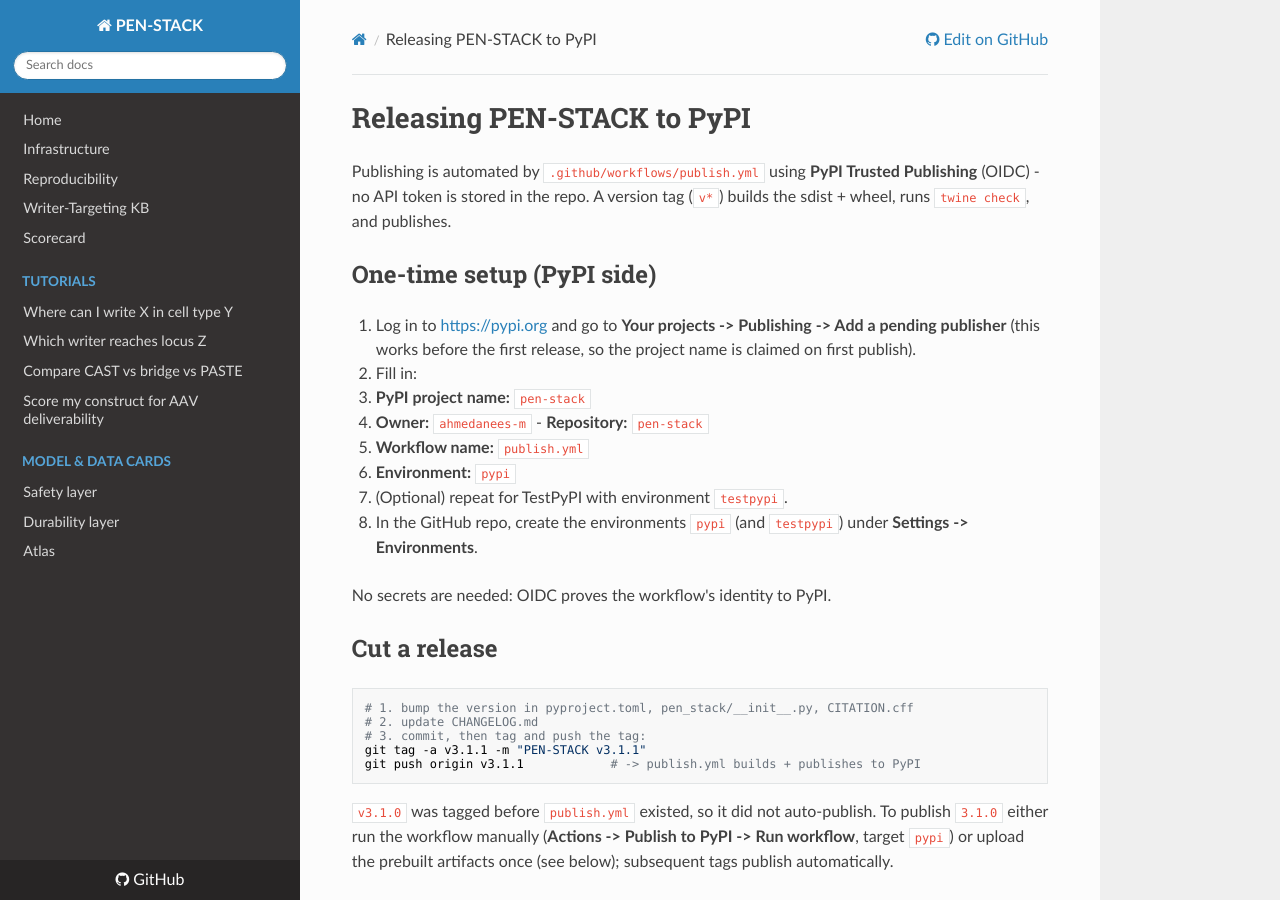
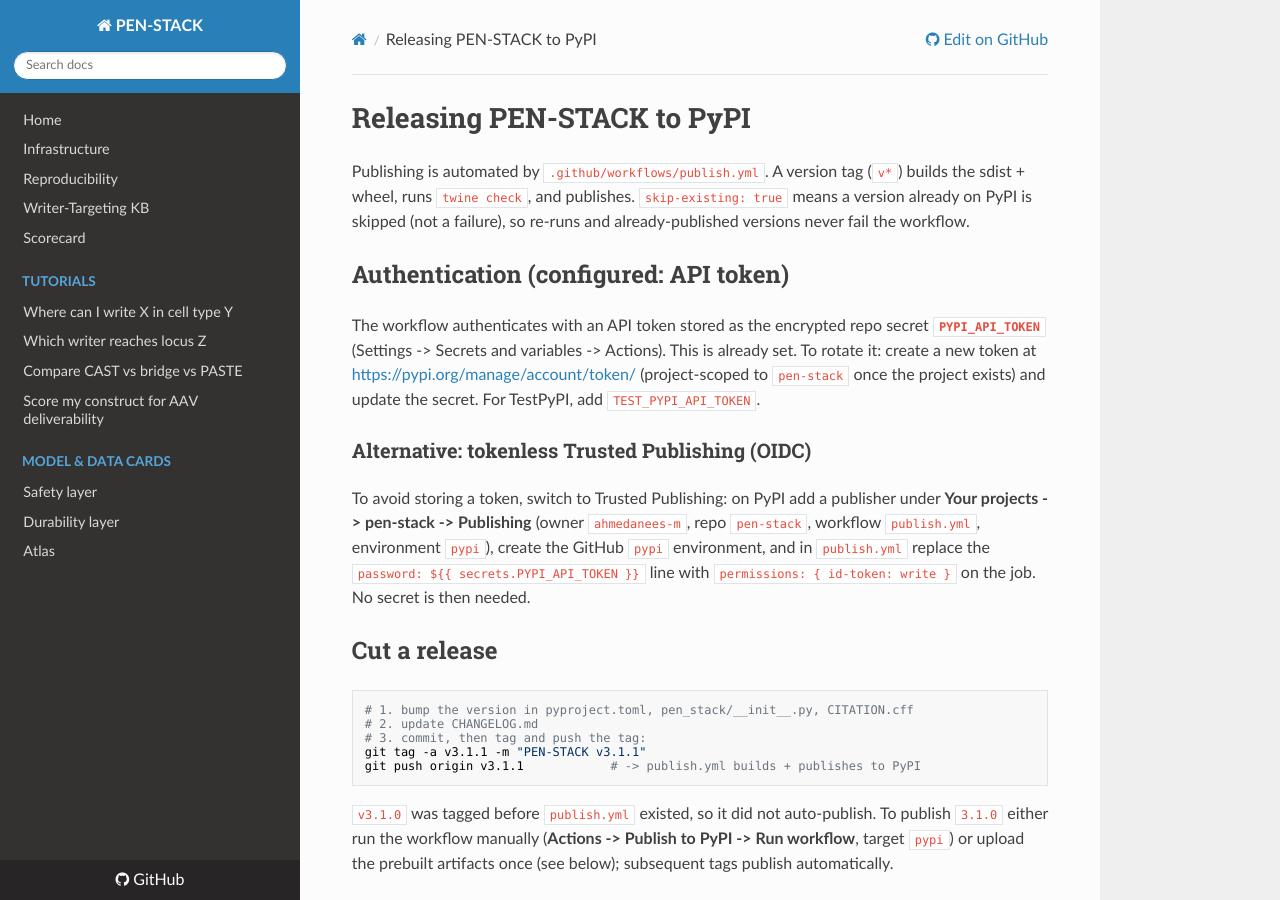
Before and after one commit to ahmedanees-m/pen-stack, an MkDocs documentation site: the page built from docs/RELEASING.md, in a window 1280 px wide and 900 px high. Built offline with MkDocs 1.6.1, drawn with Linux system fonts in a browser that asks for light colours; nearby versions of some CDN libraries.

Commit message:
fix(ci): make PyPI publish robust - token auth + skip-existing
The Publish workflow failed because it used Trusted Publishing (OIDC) with no
publisher configured on PyPI, and because pen-stack 3.1.0 already exists on PyPI
(first release was uploaded manually). Fix:

- Authenticate with an API token from the encrypted repo secret PYPI_API_TOKEN
  (the method that actually works without PyPI-side OIDC setup).
- Add skip-existing: true so an already-published version is skipped, not failed
  - re-runs and already-released versions no longer break the workflow.
- Drop the OIDC id-token/environment requirement; document the trusted-publishing
  alternative in docs/RELEASING.md.

```diff
--- a/docs/RELEASING.md
+++ b/docs/RELEASING.md
@@ -1,21 +1,23 @@
 # Releasing PEN-STACK to PyPI
 
-Publishing is automated by `.github/workflows/publish.yml` using **PyPI Trusted Publishing** (OIDC) - no API
-token is stored in the repo. A version tag (`v*`) builds the sdist + wheel, runs `twine check`, and publishes.
+Publishing is automated by `.github/workflows/publish.yml`. A version tag (`v*`) builds the sdist + wheel,
+runs `twine check`, and publishes. `skip-existing: true` means a version already on PyPI is skipped (not a
+failure), so re-runs and already-published versions never fail the workflow.
 
-## One-time setup (PyPI side)
+## Authentication (configured: API token)
 
-1. Log in to <https://pypi.org> and go to **Your projects -> Publishing -> Add a pending publisher**
-   (this works before the first release, so the project name is claimed on first publish).
-2. Fill in:
-   - **PyPI project name:** `pen-stack`
-   - **Owner:** `ahmedanees-m`  -  **Repository:** `pen-stack`
-   - **Workflow name:** `publish.yml`
-   - **Environment:** `pypi`
-3. (Optional) repeat for TestPyPI with environment `testpypi`.
-4. In the GitHub repo, create the environments `pypi` (and `testpypi`) under **Settings -> Environments**.
+The workflow authenticates with an API token stored as the encrypted repo secret **`PYPI_API_TOKEN`**
+(Settings -> Secrets and variables -> Actions). This is already set. To rotate it: create a new token at
+<https://pypi.org/manage/account/token/> (project-scoped to `pen-stack` once the project exists) and update
+the secret. For TestPyPI, add `TEST_PYPI_API_TOKEN`.
 
-No secrets are needed: OIDC proves the workflow's identity to PyPI.
+### Alternative: tokenless Trusted Publishing (OIDC)
+
+To avoid storing a token, switch to Trusted Publishing: on PyPI add a publisher under
+**Your projects -> pen-stack -> Publishing** (owner `ahmedanees-m`, repo `pen-stack`, workflow `publish.yml`,
+environment `pypi`), create the GitHub `pypi` environment, and in `publish.yml` replace the
+`password: ${{ secrets.PYPI_API_TOKEN }}` line with `permissions: { id-token: write }` on the job. No secret
+is then needed.
 
 ## Cut a release
 
```
Also changed, not shown: 1 other file.
